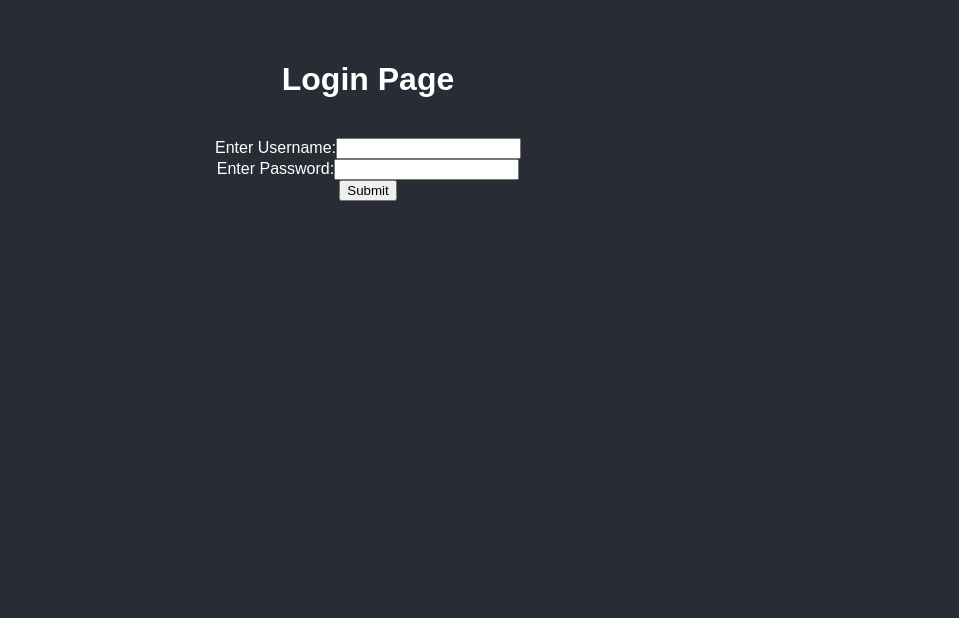
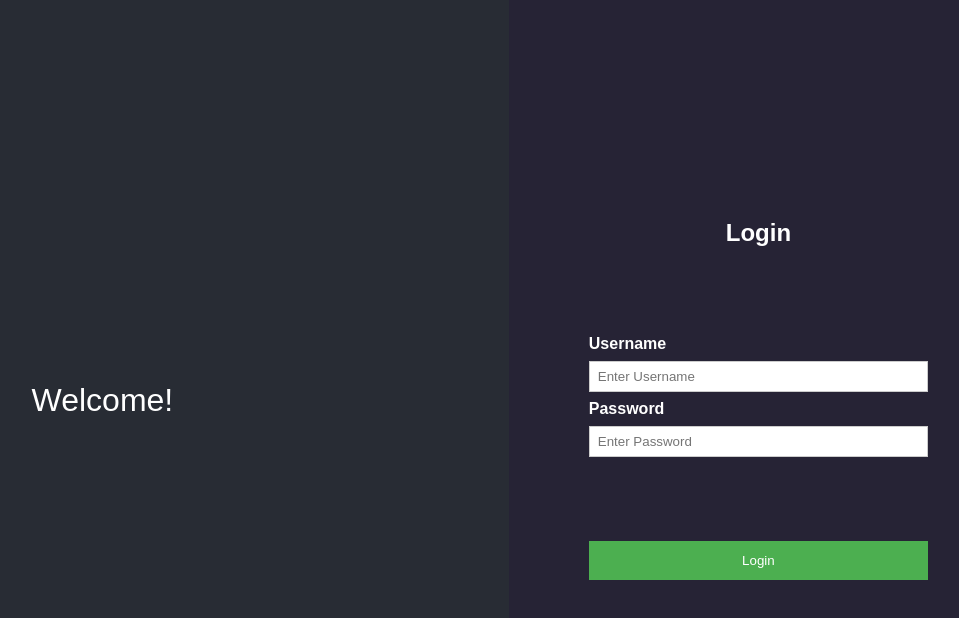
Before and after one commit to nithshreya/frontend, a React (Create React App) app: page /user/1 in a window 1280 px wide. Shown: the top 618 px of the page, without its empty margins (272-1231 px from the left). Built offline with nearby package versions, Linux system fonts and the light colour scheme.

Commit message:
Login Page CSS

```diff
--- a/src/App.css
+++ b/src/App.css
@@ -40,7 +40,6 @@
 body {
   background-color: #282c34;
   color: white;
-  padding: 40px;
+  /* padding: 40px; */
   font-family: Arial;
-  text-align: center;
 }
--- /dev/null
+++ b/src/components/login.css
@@ -0,0 +1,72 @@
+h2 {
+  /* text-align: center; */
+  /* padding: 20px; */
+}
+
+input[type="text"],
+input[type="password"] {
+  width: 100%;
+  padding: 7px 8px;
+  margin: 8px 0;
+  display: inline-block;
+  border: 1px solid #ccc;
+  box-sizing: border-box;
+}
+
+button {
+  background-color: #4caf50;
+  color: white;
+  padding: 12px 15px;
+  margin: 8px 0;
+  border: none;
+  cursor: pointer;
+  width: 100%;
+}
+
+button:hover {
+  opacity: 0.8;
+}
+
+.wrapper {
+  display: grid;
+  grid-template-columns: 1.5fr 1fr;
+  column-gap: 2em;
+  /* width: 100vw; */
+  height: 100vh;
+}
+
+.nested {
+  display: grid;
+  grid-template-rows: repeat(3, 1fr);
+  padding-left: 5em;
+  padding-right: 5em;
+  row-gap: 0px;
+  /* width: 100vw; */
+  /* height: 100vh; */
+}
+
+.nested > div:first-child {
+  /* background-color: #282cdd; */
+  align-self: flex-end;
+  text-align: center;
+}
+.nested > div:nth-child(2){
+  /* background-color: #282cdd; */
+  /* padding-left: 5em;
+  padding-right: 5em; */
+  align-self: center;
+  text-align: start;
+}
+.nested > div:last-child{
+  /* background-color: #282cdd; */
+  text-align: center;
+}
+
+.wrapper > div:first-child {
+  /* background-color: #282c34; */
+  margin: auto;
+  font-size: xx-large;
+}
+.wrapper > div:nth-child(2) {
+  background-color: rgb(38, 35, 53);
+}
--- a/src/components/login.jsx
+++ b/src/components/login.jsx
@@ -1,11 +1,12 @@
 import React, { Component } from "react";
+import "./login.css";
 const axios = require("axios");
 class Login extends Component {
   constructor(props) {
     super(props);
     this.state = {
-      username: "abhi",
-      password: "abhi123",
+      username: "",
+      password: "",
     };
   }
 
@@ -42,29 +43,50 @@ class Login extends Component {
 
   //   }
   render() {
-    console.log(this.props)
+    console.log(this.props);
     return (
-      <div>
-        <h1>Login Page</h1> <br />
-        <label htmlFor="username">Enter Username:</label>
+      <div class="wrapper">
+        <div class="1">Welcome!</div>
+        <div class="nested">
+          <div class="n1">
+            <h2>
+              <b>Login</b>
+            </h2>
+          </div>
+          <div class="n2">
+            <label htmlFor="username">
+              <strong>Username</strong>
+            </label>
+            <br />
             <input
               type="text"
               id="username"
               name="username"
+              placeholder="Enter Username"
               onChange={this.setUsername}
+              required
             ></input>
             <br />
-        <label htmlFor="password">Enter Password:</label>
+            <label htmlFor="password">
+              <b>Password</b>
+            </label>
+            <br />
             <input
               type="text"
               id="password"
               name="password"
+              placeholder="Enter Password"
               onChange={this.setPassword}
+              required
             ></input>
             <br />
+          </div>
+          <div class="n3">
             <button type="button" onClick={this.doLogin}>
-          Submit
+              Login
             </button>
+          </div>
+        </div>
       </div>
     );
   }
```
Lines whose indentation alone changed are shown as unchanged.
